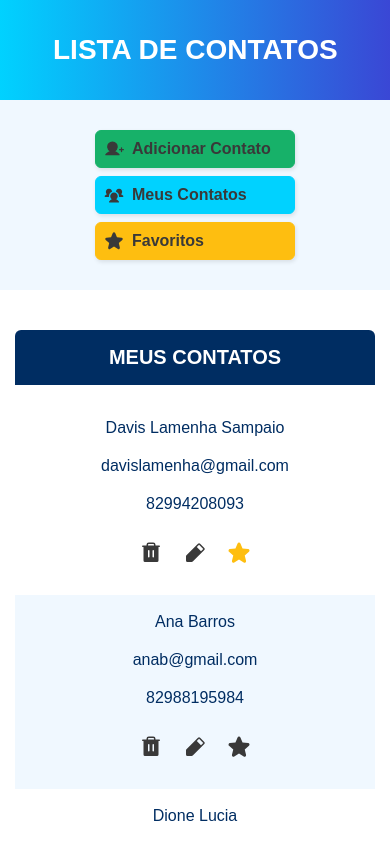
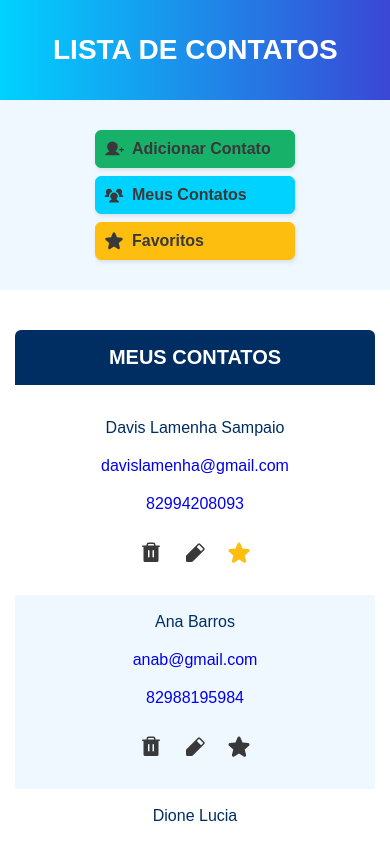
Before and after one commit to davislamenha/exercicio-modulo32-ebac, a React (Vite) app: page / in a window 390 px wide. Shown: the top 844 px of the page. Built offline with nearby package versions, Linux system fonts and the light colour scheme.

Commit message:
linking email and phone

```diff
--- a/src/containers/ContactsList/index.tsx
+++ b/src/containers/ContactsList/index.tsx
@@ -25,8 +25,12 @@
             return (
               <tr key={id}>
                 <td>{name}</td>
-                <td>{email}</td>
-                <td>{phone}</td>
+                <td>
+                  <a href={`mailto:${email}`}>{email}</a>
+                </td>
+                <td>
+                  <a href={`tel:${phone}`}>{phone}</a>
+                </td>
                 <td className="contact-actions">
                   <RedButton>
                     <Trash weight="fill" size={24} />
--- a/src/styles/index.ts
+++ b/src/styles/index.ts
@@ -44,6 +44,7 @@
   border-color: ${colors.green};
 
   &:hover {
+    border-color: ${colors.green};
     color: ${colors.green};
   }
 `;
@@ -54,6 +55,7 @@
   border-color: ${colors.yellow};
 
   &:hover {
+    border-color: ${colors.yellow};
     color: ${colors.yellow};
   }
 `;
@@ -63,6 +65,7 @@
   border-color: ${colors.red};
 
   &:hover {
+    border-color: ${colors.red};
     color: ${colors.red};
   }
 `;
```
